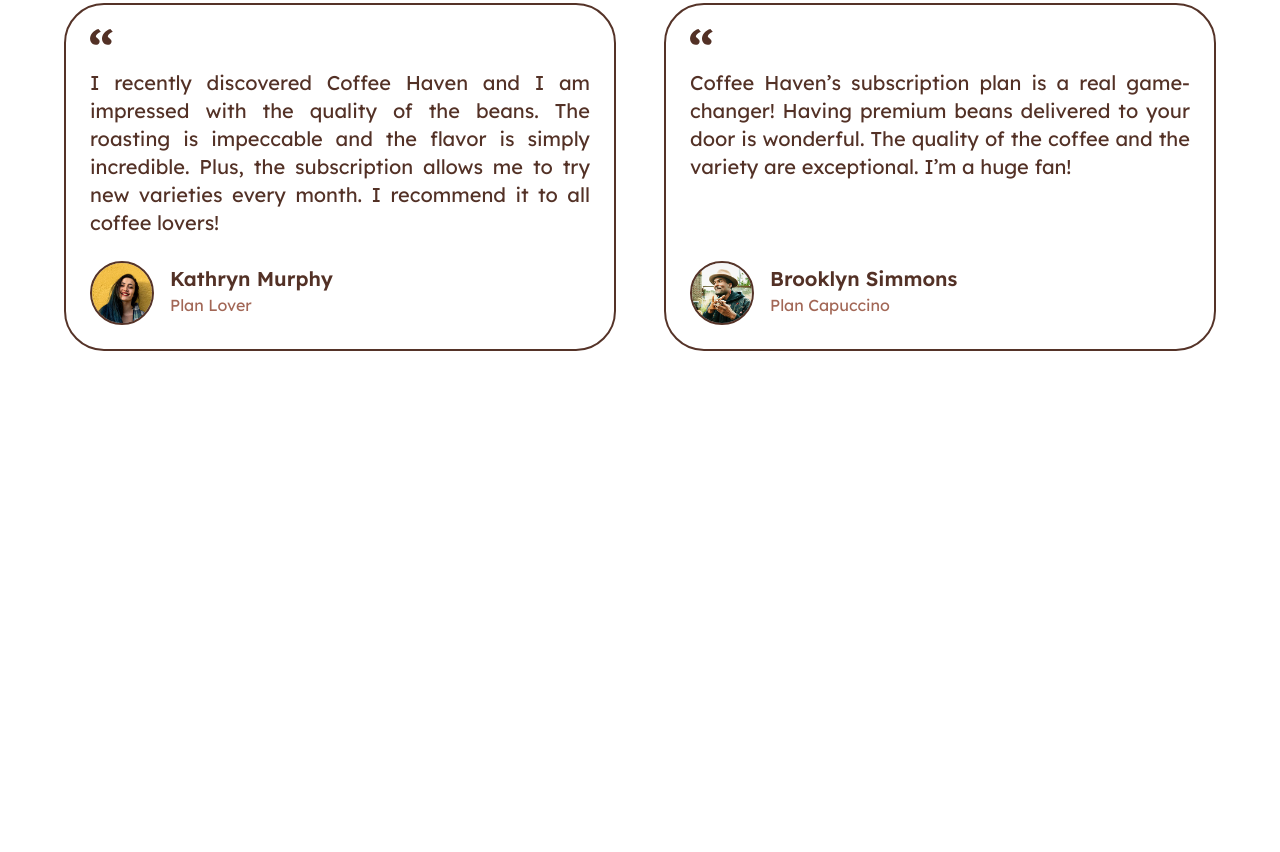
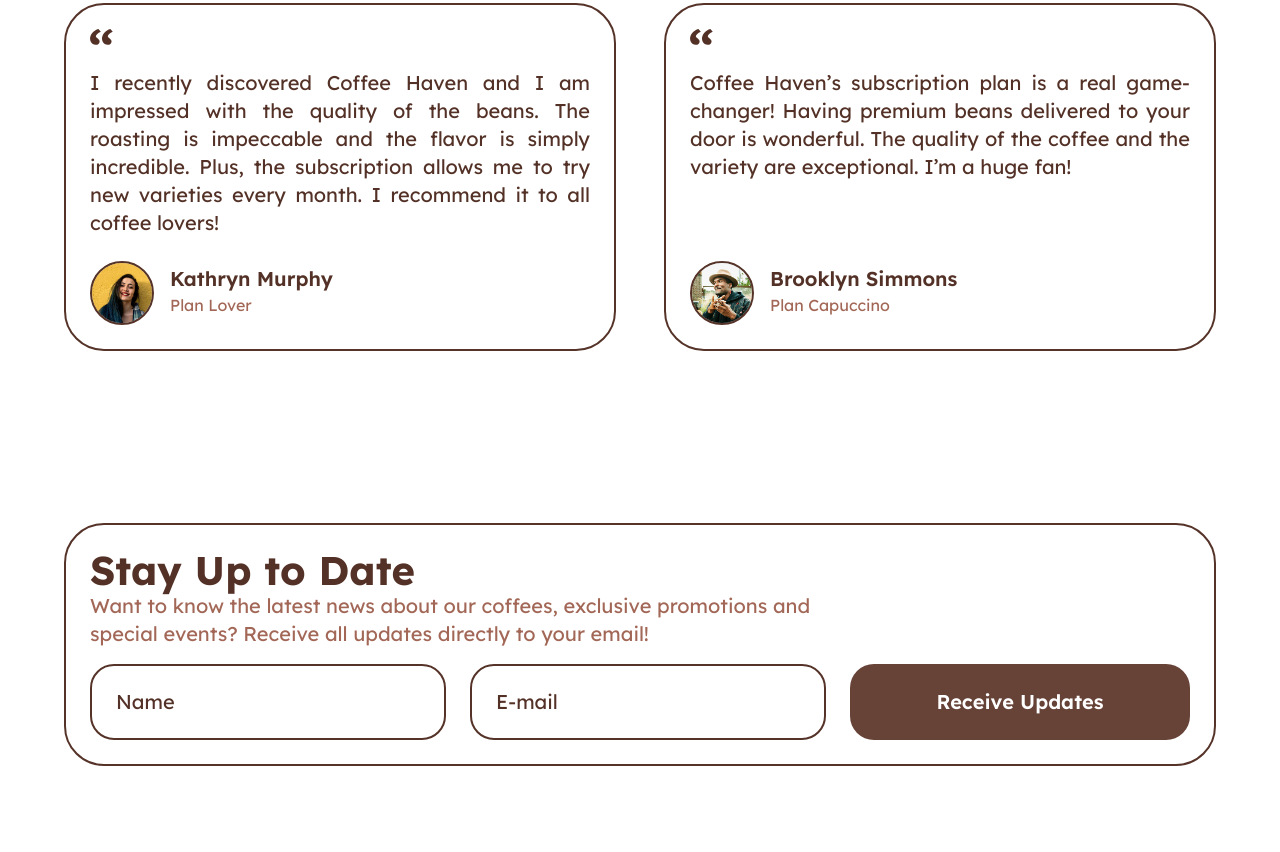
Before and after one commit to sousxa/coffee-haven, a website: page index.html in a window 1280 px wide. Shown: the part 3302-4154 px from the top of the page. Before the commit the page ends 3739 px from the top, so only its background shows below. Drawn offline with nearby package versions, Linux system fonts and the light colour scheme; a web font is replaced by a local one.

Commit message:
Update Section & New Variables

```diff
--- a/global.css
+++ b/global.css
@@ -6,6 +6,7 @@
 @import url("./styles/about-us.css");
 @import url("./styles/our-coffee.css");
 @import url("./styles/feedbacks.css");
+@import url("./styles/updates.css");
 
 * {
     margin: 0;
--- a/index.html
+++ b/index.html
@@ -8,6 +8,7 @@
     <link rel="preconnect" href="https://fonts.gstatic.com" crossorigin>
     <link href="https://fonts.googleapis.com/css2?family=Lexend:wght@100..900&family=Sansita:ital,wght@0,400;0,700;0,800;0,900;1,400;1,700;1,800;1,900&display=swap" rel="stylesheet">
     <link rel="stylesheet" href="global.css">
+    <link rel="stylesheet" href="https://cdn.jsdelivr.net/npm/swiper@11/swiper-bundle.min.css"/>
     <link rel="shortcut icon" href="./assets/coffee-haven-white.svg" type="image/x-icon">
     <title>Coffee Haven</title>
 </head>
@@ -164,15 +165,29 @@
             </div>
         </main>
     </section>
-
+    <section class="updates">
+        <main class="up-container">
+            <div class="up-header">
+                <h1 class="up-title">Stay Up to Date</h1>
+                <p class="up-subtitle">Want to know the latest news about our coffees, exclusive promotions and special events? Receive all updates directly to your email!</p>
+            </div>
+            <div class="up-fields">
+                <input type="text" name="Name" id="field.name" placeholder="Name" class="up-input">
+                <input type="email" name="E-mail" id="field.email" placeholder="E-mail" class="up-input">
+                <button class="btnf-b-d up-btn">Receive Updates</button>
+            </div>
+        </main>
+    </section>
 
     <!-- Lucide Icons -->
     <script src="https://unpkg.com/lucide@latest"></script>
+
+    <!--  Carousel -->
   <script>
     lucide.createIcons();
-    /* Carousel */
     var copy = document.querySelector(".placard-content").cloneNode(true);
     document.querySelector(".placard").appendChild(copy);
   </script>
+
 </body>
 </html>
--- a/styles/feedbacks.css
+++ b/styles/feedbacks.css
@@ -34,18 +34,19 @@
 .fb-content{
     width: 100%;
     gap: var(--gp-48);
-    display: flex;
-    flex-direction: row;
+    display: grid;
+    grid-template-columns: repeat(2, 1fr);
+    overflow: hidden;
 }
 
 .fb-comment{
     display: flex;
-    width: fit-content;
     flex-direction: column;
     gap: var(--gp-24);
     border: var(--border-primary);
     border-radius: var(--radius-3);
     padding: var(--gp-24);
+    grid-area: span 2;
 }
 
 .fb-mark{
@@ -54,7 +55,7 @@
 }
 
 .fb-c-text{
-    width: 100%;
+    width: 500px;
     height: 100%;
     font: var(--fsize-20);
     line-height: 1.75rem;
--- /dev/null
+++ b/styles/updates.css
@@ -0,0 +1,59 @@
+.updates{
+    width: 100%;
+    padding: var(--gp-86) var(--gp-64);
+}
+
+.up-container{
+    width: 100%;
+    padding: var(--gp-24);
+    display: flex;
+    flex-direction: column;
+    gap: var(--gp-16);
+    border: var(--border-primary);
+    border-radius: var(--radius-3);
+}
+
+.up-title{
+    font: var(--fsize-40);
+    color: var(--text-color-secondary);
+}
+
+.up-subtitle{
+    width: 70%;
+    font: var(--fsize-20);
+    line-height: 1.75rem;
+    color: var(--text-color-terciary);
+}
+
+.up-fields{
+    display: flex;
+    flex-direction: row;
+    gap: var(--gp-24);
+}
+
+.up-input{
+    width: 100%;
+    padding: var(--gp-24);
+    border: var(--border-primary);
+    border-radius: var(--radius-2);
+    font: var(--fsize-20);
+    color: #121212;
+    outline: none;
+    position: relative;
+    transition: 0.8s cubic-bezier(0.25, 1, 0.5, 1);
+}
+
+
+.up-input::placeholder{
+    font: var(--fsize-20);
+    color: var(--text-color-secondary);
+}
+
+input[type="email"]:focus, input[type="text"]:focus{
+    filter: drop-shadow(0px 0px 10px #DD9E8B);
+}
+
+.up-btn{
+    min-width: 340px;
+    border-radius: var(--radius-2);
+}
--- a/styles/variables.css
+++ b/styles/variables.css
@@ -98,6 +98,22 @@
     cursor: pointer;
 }
 
-.btng-w-d:hover, .btng-b-d:hover, .btnf-w-d:hover,.btng-b-c:hover{
+.btnf-b-d{
+    display: flex;
+    text-wrap: nowrap;
+    width: fit-content;
+    justify-content: center;
+    align-items: center;
+    font: var(--fsize-20);
+    font-weight: 600;
+    color: var(--text-color-primary);
+    padding: var(--btn-default);
+    border: none;
+    border-radius: var(--radius-1);
+    background-color: var(--primary-color);
+    transition: .3s cubic-bezier(0.25, 1, 0.5, 1);
+}
+
+.btng-w-d:hover, .btng-b-d:hover, .btnf-w-d:hover,.btng-b-c:hover,.btnf-b-d:hover{
     transform: scale(1.05);
   }
```
